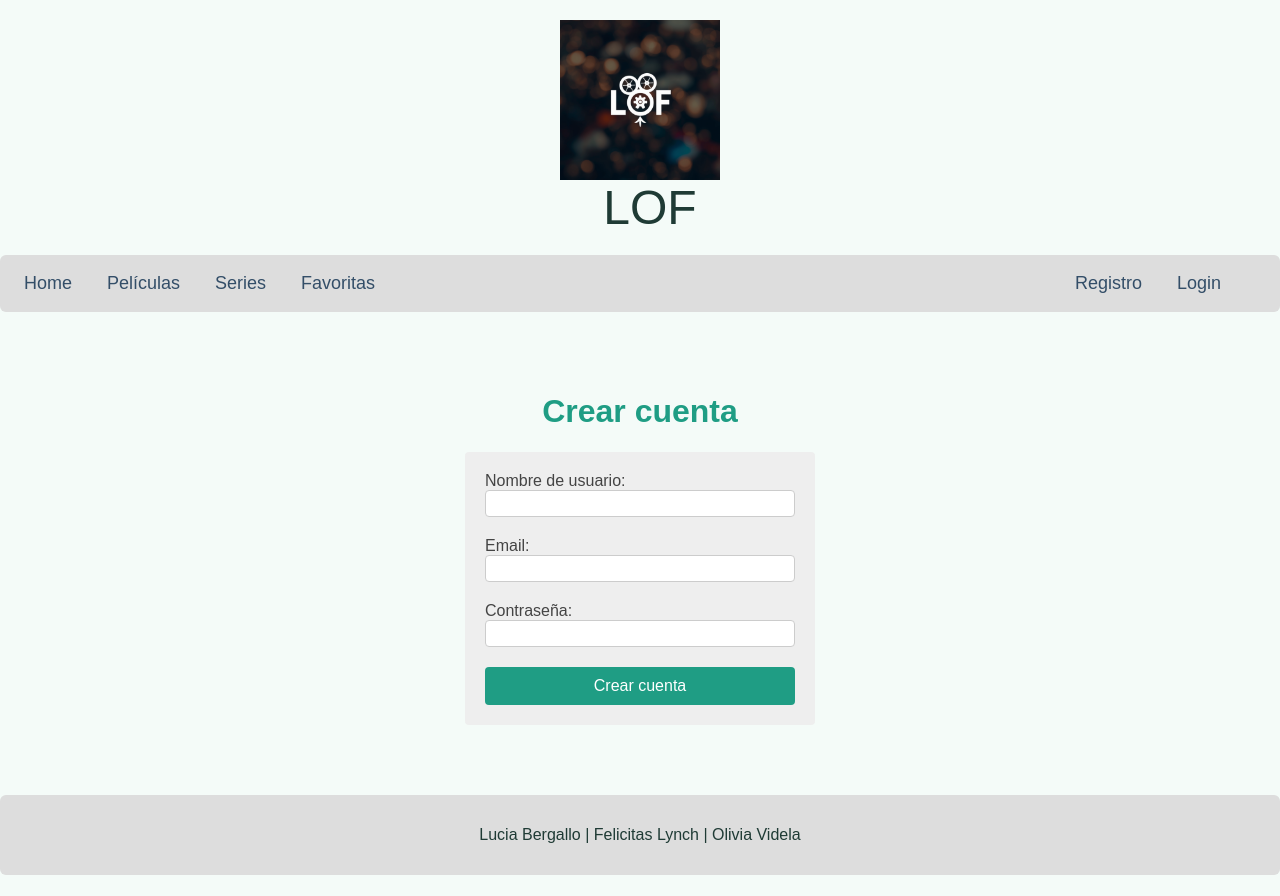
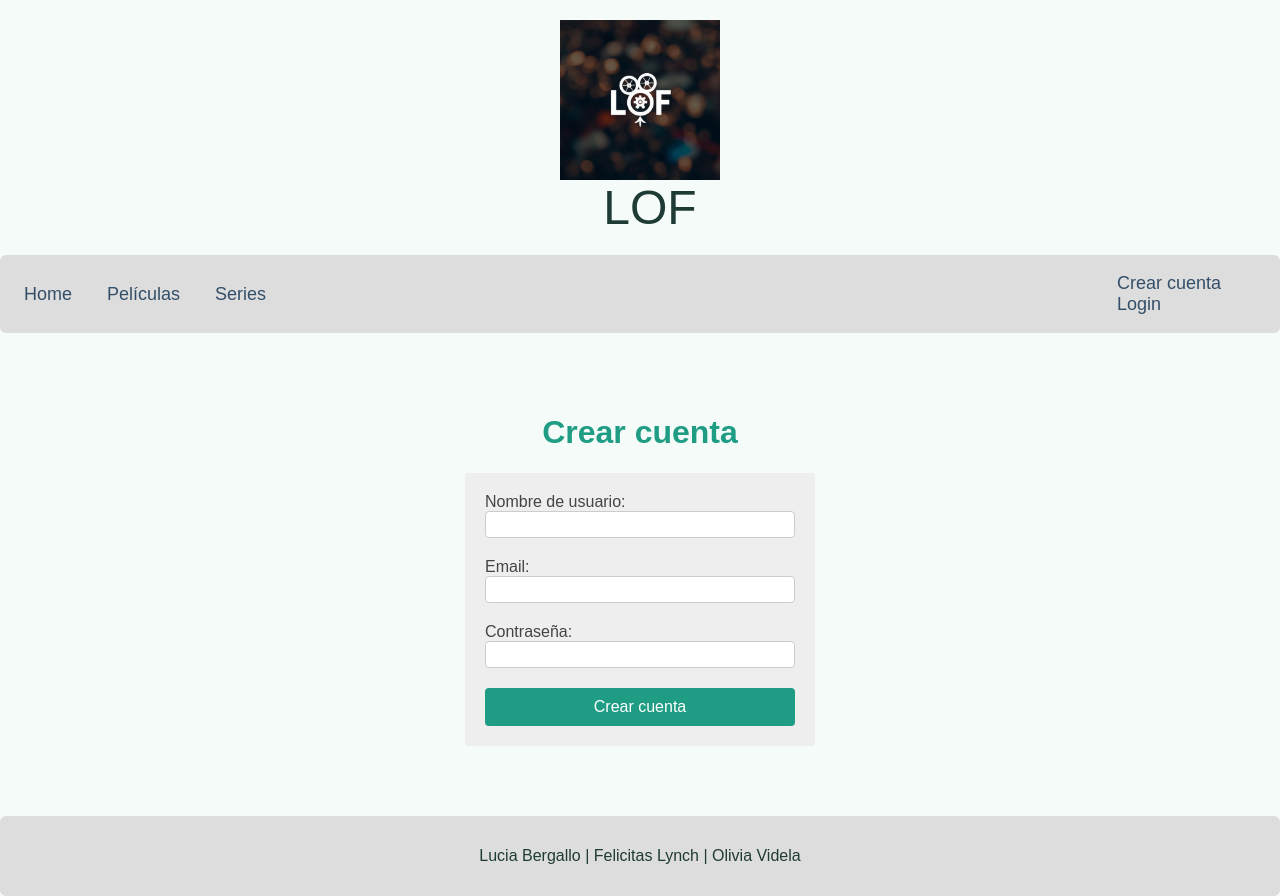
Before and after one commit to bergallolucia/pi-grupo-lof, a React (Create React App) app: page /register in a window 1280 px wide. Before the commit the page ends 875 px from the top, so only its background shows below. Built offline with nearby package versions, Linux system fonts and the light colour scheme.

Commit message:
hice condicional del header (cookies)

```diff
--- a/src/Components/FormRegister/FormRegister.js
+++ b/src/Components/FormRegister/FormRegister.js
@@ -1,5 +1,8 @@
 import React from "react";
 import { Component } from "react";
+import Cookies from "universal-cookie";
+
+const cookies = new Cookies();
 
 class FormRegister extends Component {
     constructor(props) {
@@ -81,6 +84,8 @@ class FormRegister extends Component {
 
                 localStorage.setItem("usuarios", usuarioJson);
 
+                cookies.set("session", this.state.email, { path: "/" });
+
                 this.props.history.push("/login")
             }
 
@@ -90,7 +95,7 @@ class FormRegister extends Component {
 
             localStorage.setItem("usuarios", usuarioJson);
 
-                this.props.history.push("/login")
+            this.props.history.push("/login")
 
         }
 
@@ -131,7 +136,7 @@ class FormRegister extends Component {
                 <label>
                     Contraseña:
                     <input
-                    type="text"
+                    type="password"
                     name="password"
                     value={this.state.password}
                     onChange={(event) => this.controlarCambiosP(event)}
--- a/src/Components/Menu/Menu.js
+++ b/src/Components/Menu/Menu.js
@@ -1,41 +1,49 @@
 import React from "react";
-import { Link } from "react-router-dom";
+import { Link, withRouter } from "react-router-dom";
+import Cookies from "universal-cookie";
 
 function Menu() {
-
-  const navIzq = [
-    { path: "/", name: "Home" },
-    { path: "/peliculas", name: "Películas" },
-    { path: "/series", name: "Series" },
-    { path: "/favoritos", name: "Favoritas" }
-  ];
-
-  const navDer = [
-    { path: "/register", name: "Registro" },
-    { path: "/login", name: "Login" }
-  ];
+  const cookies = new Cookies();
+  let sesion = cookies.get("session");
 
   return (
     <div className="main-nav">
 
       <ul className="nav-izq">
-        {navIzq.map((item, i) => (
-          <li key={i}>
-            <Link to={item.path}>{item.name}</Link>
+        <li>
+          <Link to="/">Home</Link>
+        </li>
+
+        <li>
+          <Link to="/peliculas">Películas</Link>
+        </li>
+
+        <li>
+          <Link to="/series">Series</Link>
+        </li>
+
+        {sesion ? (
+          <li>
+            <Link to="/favoritos">Favoritos</Link>
           </li>
-        ))}
+        ) : null}
       </ul>
 
       <ul className="nav-der">
-        {navDer.map((item, i) => (
-          <li key={i}>
-            <Link to={item.path}>{item.name}</Link>
+        {sesion ? null : (
+          <div>
+          <li>
+            <Link to="/register">Crear cuenta</Link>
           </li>
-        ))}
+
+          <li>
+            <Link to="/login">Login</Link>
+          </li>
+          </div>
+        )}
       </ul>
-
     </div>
   );
 }
 
-export default Menu;
+export default withRouter(Menu);
--- a/src/Screens/Login.js
+++ b/src/Screens/Login.js
@@ -38,11 +38,13 @@ class Login extends Component {
                 usuarioFiltrado[0].password === this.state.password
               ) {
 
-                cookies.set("session", this.state.email);
+                cookies.set("session", this.state.email, { path: "/" });
 
                 this.setState({ error: "" });
 
                 alert("Login exitoso");
+
+                this.props.history.push("/");
 
               } else {
                 this.setState({
```
